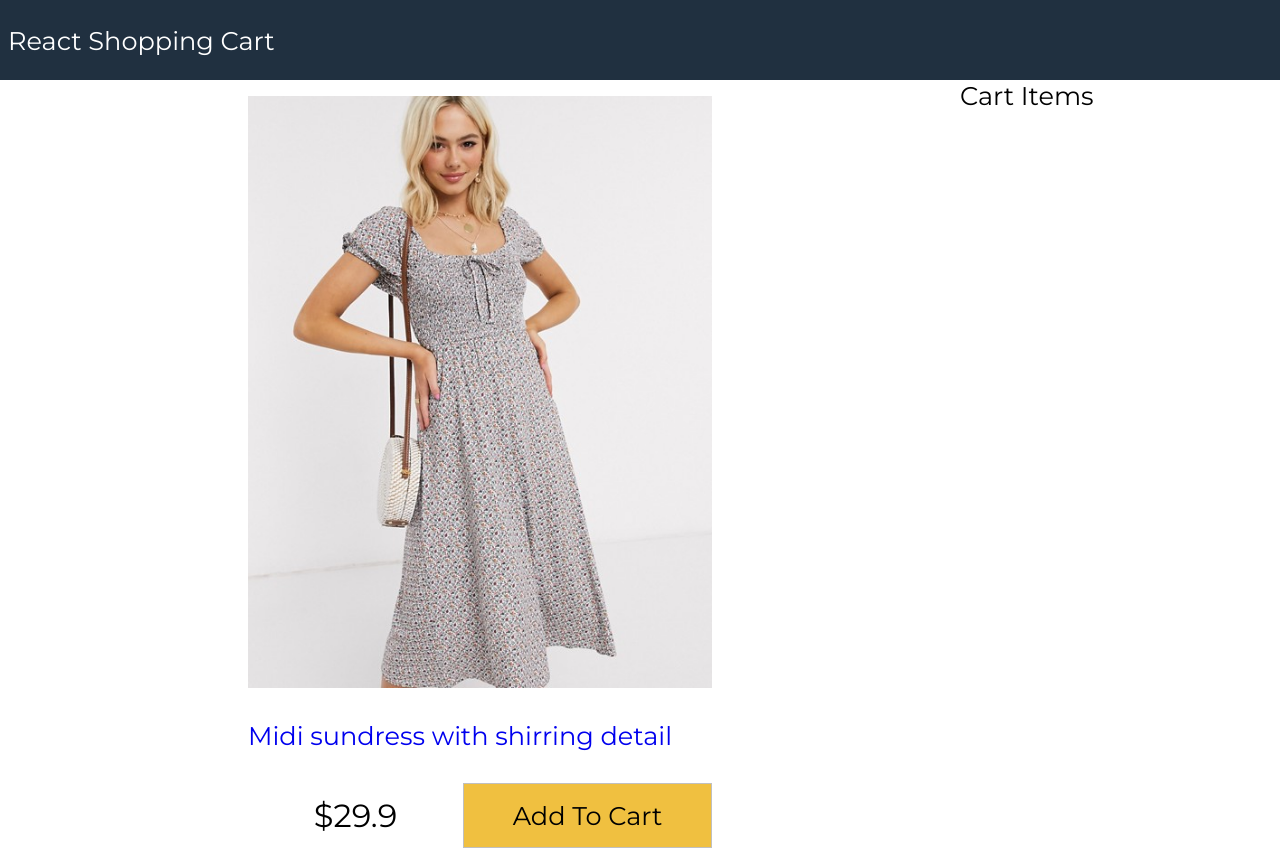
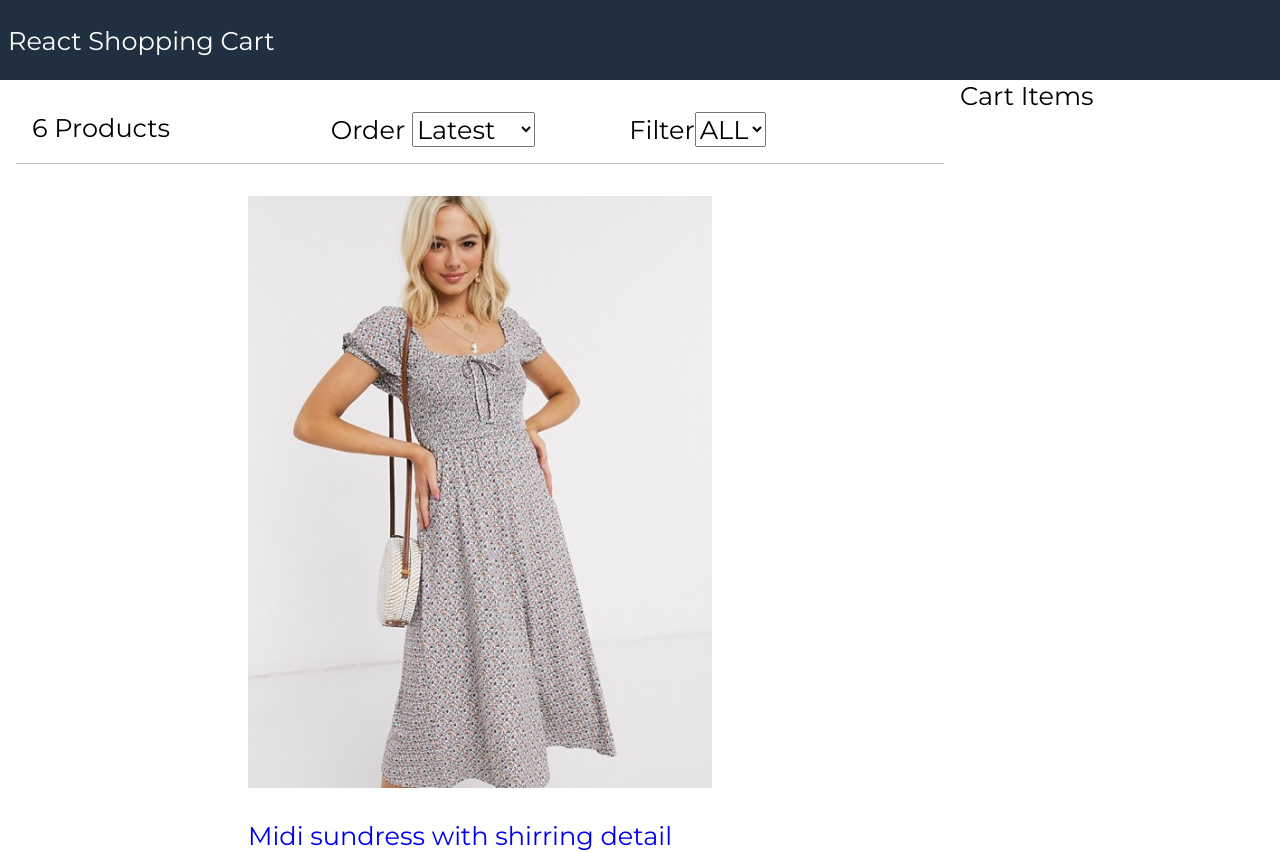
Before and after one commit to RiskyantiSL/react-shopping-cart, a React (Create React App) app: page / in a window 1280 px wide. Shown: the top 852 px of the page. Built offline with nearby package versions, Linux system fonts and the light colour scheme.

Commit message:
filter update

```diff
--- a/src/App.js
+++ b/src/App.js
@@ -1,5 +1,7 @@
 //feature 1
+import { eventWrapper } from "@testing-library/user-event/dist/utils";
 import React from "react";
+import Filter from "./Components/Filter";
 import Products from "./Components/Products";
 import data from "./data.json";
 
@@ -12,6 +14,45 @@
       sort: "",
     };
   }
+  sortProducts = (event) => {
+    // impl
+    const sort = event.target.value;
+    console.log(event.target.value);
+    this.setState((state) => ({
+      sort: sort,
+      products: this.state.products
+        .slice()
+        .sort((a, b) =>
+          sort === "lowest"
+            ? a.price < b.price
+              ? 1
+              : -1
+            : sort === "highest"
+            ? a.price > b.price
+              ? 1
+              : -1
+            : a._id > b._id
+            ? 1
+            : -1
+        ),
+    }));
+  };
+
+  filterProducts = (event) => {
+    // impl
+    console.log(event.target.value);
+    if (event.target.value === "") {
+      this.setState({ size: event.target.value, products: data.products });
+    } else {
+      this.setState({
+        size: event.target.value,
+        products: data.products.filter(
+          (product) => product.availableSizes.indexOf(event.target.value) >= 0
+        ),
+      });
+    }
+  };
+
   render() {
     return (
       <div className="grid-container">
@@ -21,6 +62,13 @@
         <main>
           <div className="content">
             <div className="main">
+              <Filter
+                count={this.state.products.length}
+                size={this.state.size}
+                sort={this.state.sort}
+                filterProducts={this.filterProducts}
+                sortProducts={this.sortProducts}
+              ></Filter>
               <Products products={this.state.products}></Products>
             </div>
 
--- /dev/null
+++ b/src/Components/Filter.js
@@ -0,0 +1,33 @@
+import React, { Component } from 'react'
+
+export default class
+ extends Component {
+  render() {
+    return (
+        <div className="filter">
+            <div className="filter-result">{this.props.count} Products</div>
+            <div className="filter-sort">
+                Order{" "}
+                <select value={this.props.sort} onChange={this.props.sortProducts}>
+                    <option value="latest">Latest</option>
+                    <option value="lowest">Lowest</option>
+                    <option value="highest">Highest</option>
+                </select>
+            </div>
+            <div className="filter-size">
+                Filter
+                <select value={this.props.size} onChange={this.props.filterProducts}>
+                    <option value="">ALL</option>
+                    <option value="XS">XS</option>
+                    <option value="S">S</option>
+                    <option value="M">M</option>
+                    <option value="L">L</option>
+                    <option value="XL">XL</option>
+                    <option value="XXL">XLL</option>
+                </select>
+            </div>
+
+        </div>
+    )
+  }
+}
--- a/src/Components/Products.js
+++ b/src/Components/Products.js
@@ -7,7 +7,7 @@
       <div>
         <ul className="products">
           {this.props.products.map((product) => (
-            <li key={product.id}>
+            <li key={product._id}>
               <div className="product">
                 <a href={"#" + product._id}>
                   <img src={product.image} alt={product.title}></img>
--- a/src/index.css
+++ b/src/index.css
@@ -137,3 +137,14 @@
 .button.primary {
   background-color: #f0c040;
 }
+/* Filter */
+.filter {
+  display: flex;
+  justify-content: space-between;
+  padding: 1rem;
+  margin: 1rem;
+  border-bottom: 0.1rem #c0c0c0 solid;
+}
+.filter div {
+  flex: 1;
+}
```
